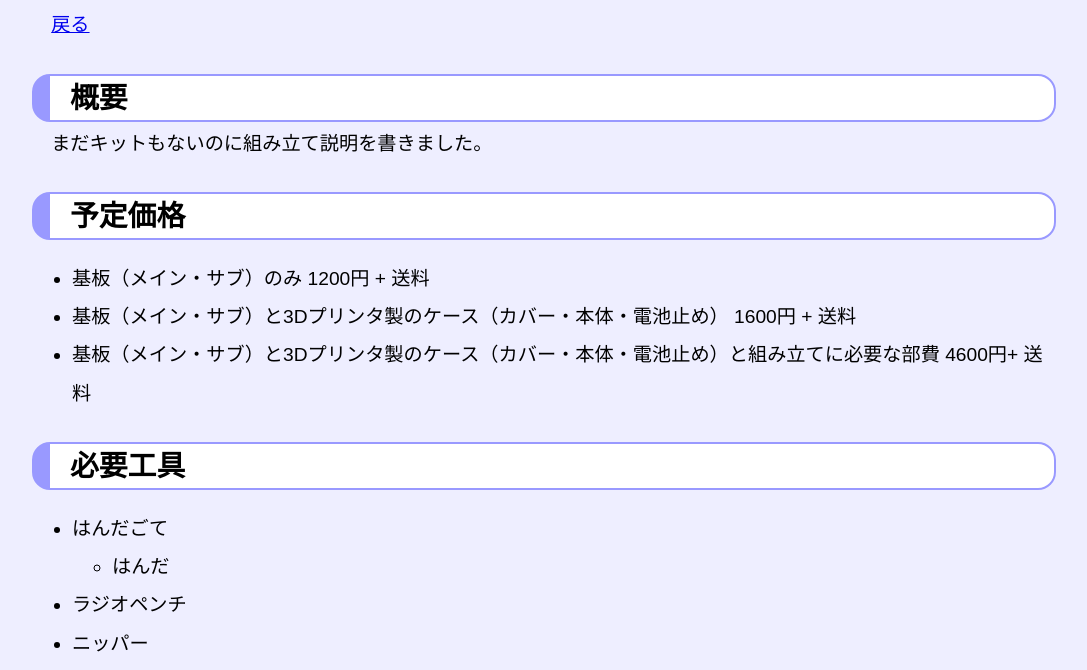
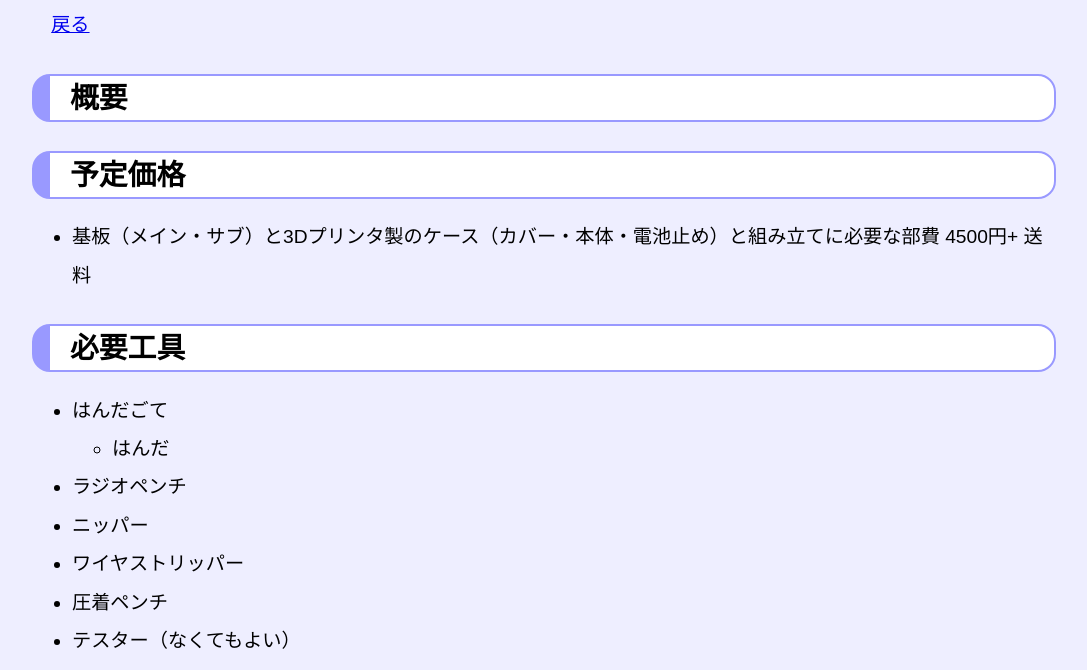
Before and after one commit to inajob/rakuchord, a plain HTML site: page docs/instruction.html in a window 1280 px wide. Shown: the part 967-1637 px from the top of the page, without its empty margins (96-1183 px from the left). Drawn offline with Linux system fonts and the light colour scheme.

Commit message:
update price

```diff
--- a/docs/instruction.html
+++ b/docs/instruction.html
@@ -32,13 +32,9 @@ Tweet</a>
 <div id="contents">
 <a href="index.html">戻る</a>
 ## 概要
-まだキットもないのに組み立て説明を書きました。
-
 ## 予定価格
 
-- 基板（メイン・サブ）のみ 1200円 + 送料
-- 基板（メイン・サブ）と3Dプリンタ製のケース（カバー・本体・電池止め） 1600円 + 送料
-- 基板（メイン・サブ）と3Dプリンタ製のケース（カバー・本体・電池止め）と組み立てに必要な部費 4600円+ 送料
+- 基板（メイン・サブ）と3Dプリンタ製のケース（カバー・本体・電池止め）と組み立てに必要な部費 4500円+ 送料
 
 ## 必要工具
 - はんだごて
```
